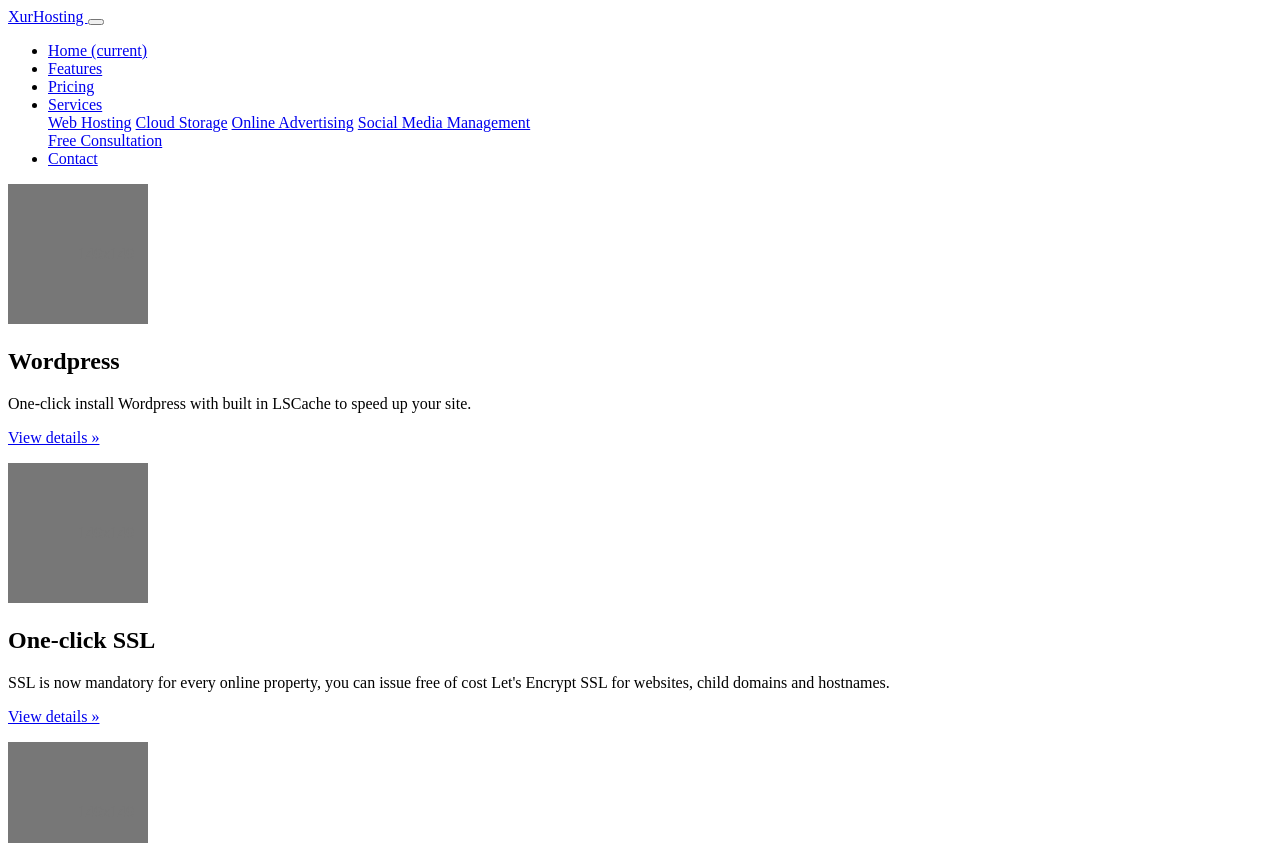
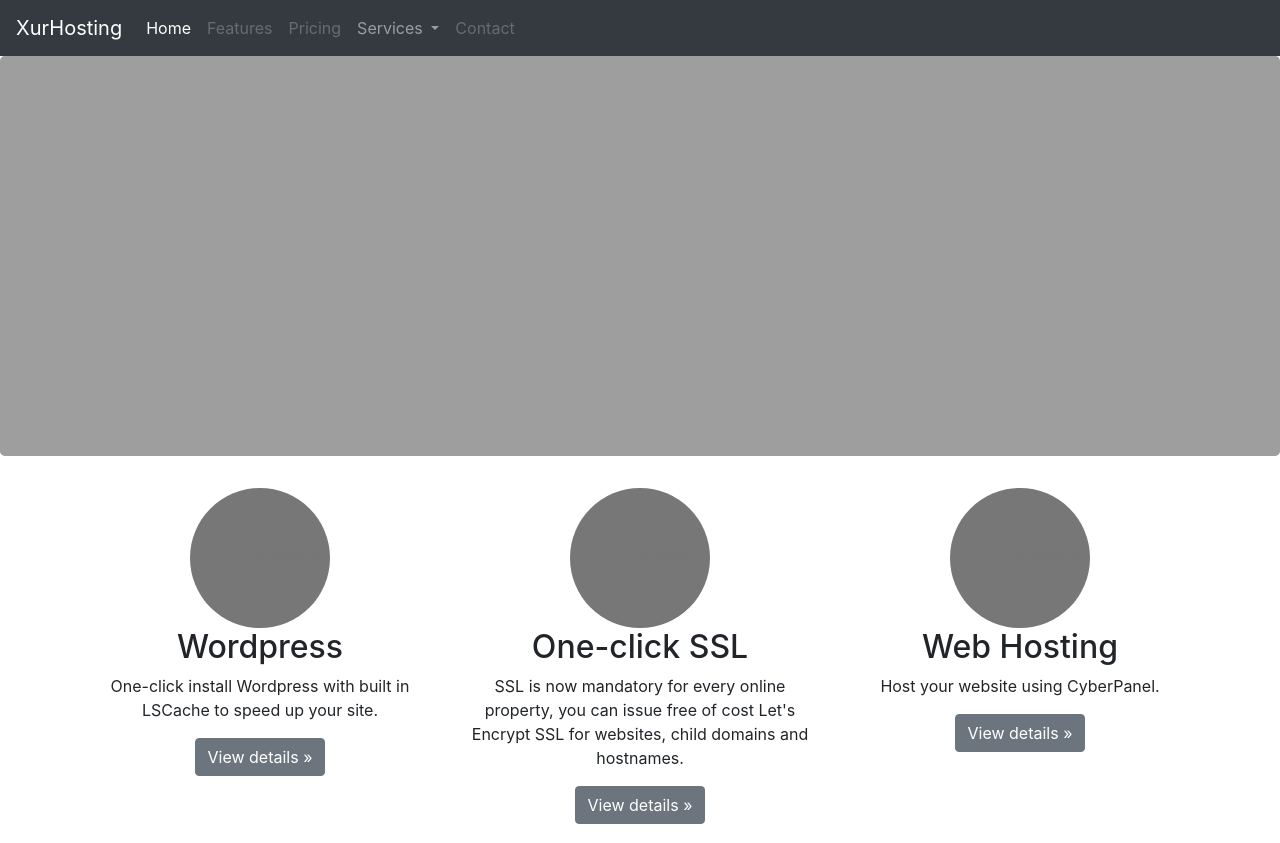
Before and after one commit to jovanie/xurhosting-web, a plain HTML site: page index.html in a window 1280 px wide. Shown: the top 843 px of the page. Drawn offline with Linux system fonts and the light colour scheme; the site is published under a folder, as on GitHub Pages, so addresses that start at the root find nothing.

Commit message:
Update index.html

```diff
--- a/index.html
+++ b/index.html
@@ -7,8 +7,8 @@
   <meta name="viewport" content="width=device-width, initial-scale=1, shrink-to-fit=no">
 
   <!-- Bootstrap CSS -->
-  <link rel="stylesheet" href="/css/bootstrap_css/bootstrap.min.css">
-  <link rel="stylesheet" href="/css/custom_style.min.css">
+  <link rel="stylesheet" href="css/bootstrap_css/bootstrap.min.css">
+  <link rel="stylesheet" href="css/custom_style.min.css">
 
   <title>Hello, GitHub!</title>
 </head>
@@ -154,9 +154,9 @@
 
   <!-- Optional JavaScript -->
   <!-- jQuery first, then Popper.js, then Bootstrap JS -->
-  <script src="/js/jquery_js/jquery-3.4.1.slim.min.js"></script>
-  <script src="/js/popper_js/popper.min.js"></script>
-  <script src="/js/bootstrap_js/bootstrap.min.js"></script>
+  <script src="js/jquery_js/jquery-3.4.1.slim.min.js"></script>
+  <script src="js/popper_js/popper.min.js"></script>
+  <script src="js/bootstrap_js/bootstrap.min.js"></script>
   <!--<script src="/js/parallax-js/parallax.js"></script>-->
 </body>
 
```
